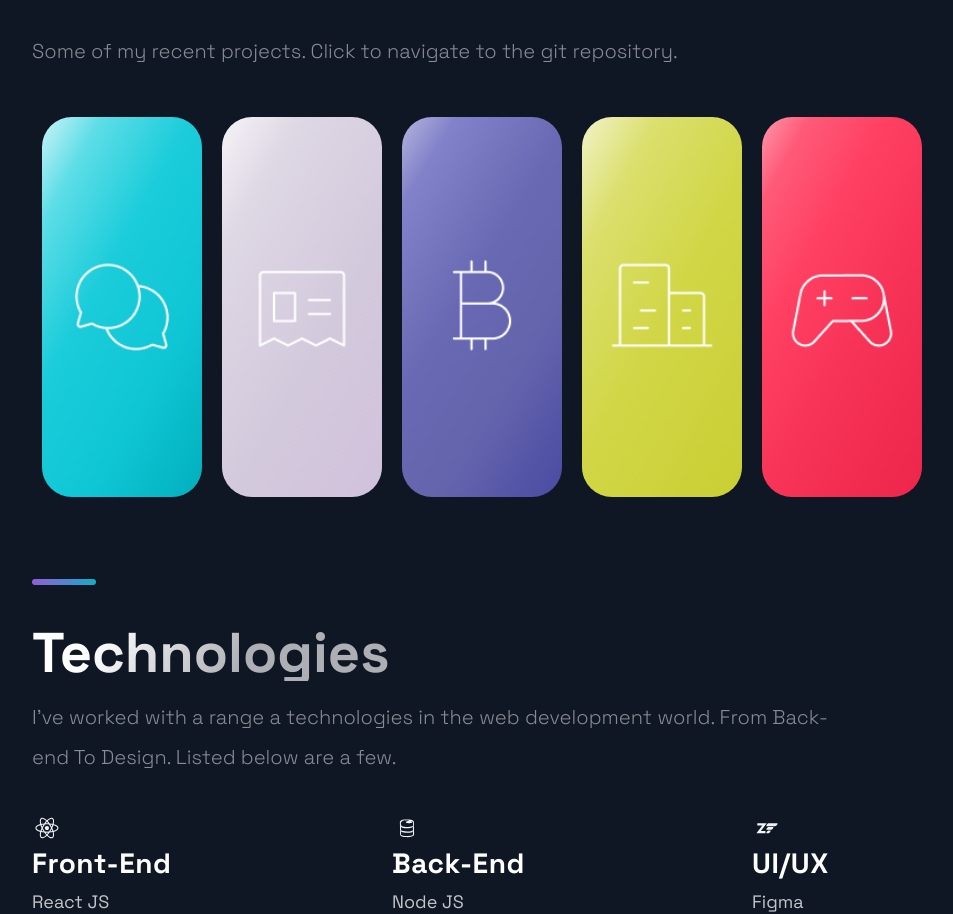
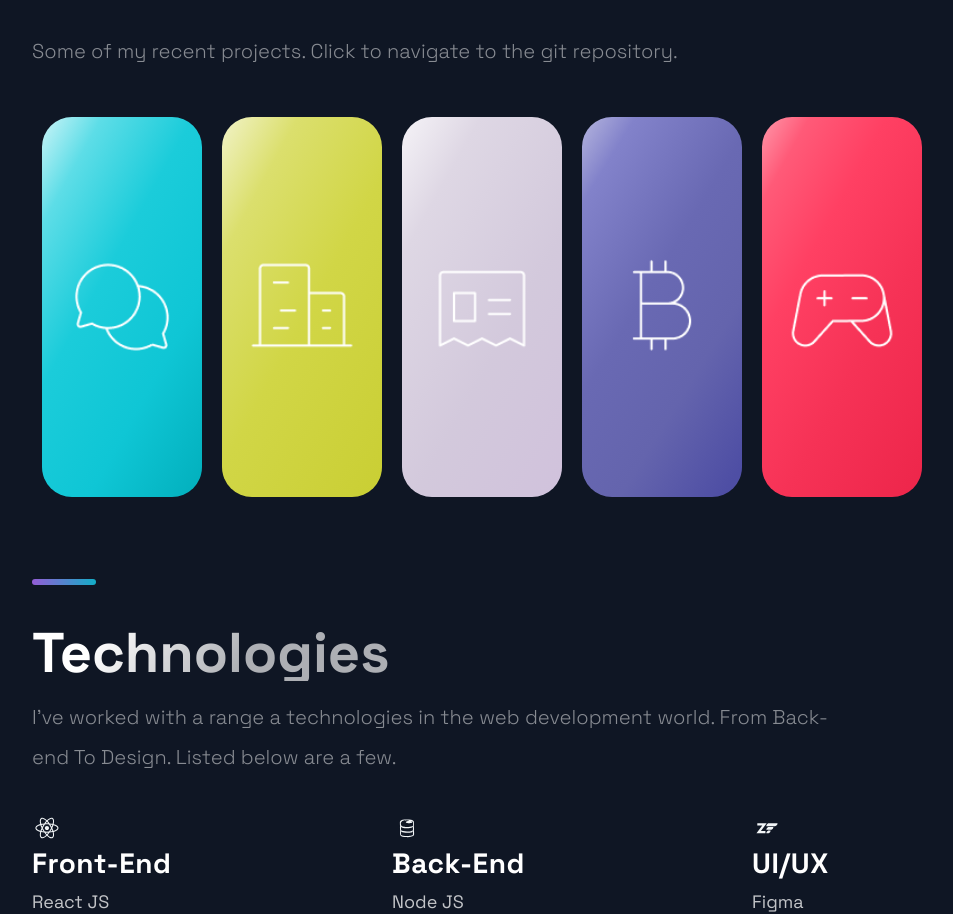
Before and after one commit to Beta-test-initiation/Portfolio, a Next.js app: page / in a window 1280 px wide. Shown: the part 797-1711 px from the top of the page, without its empty margins (88-1041 px from the left). Built offline with nearby package versions, Linux system fonts and the light colour scheme.

Commit message:
Update constants.js

```diff
--- a/src/constants/constants.js
+++ b/src/constants/constants.js
@@ -11,13 +11,24 @@ export const projects = [
     background: 'linear-gradient(119.24deg, #FFFFFF -7.64%, #5DDDE7 16.16%, #1BCCDA 40.55%, #0FC6D5 69.57%, #00ACB9 103.82%);',
   },
   {
+    title: 'Codex',
+    description: "This is a code repository for the corresponding video tutorial. In this video, we will create a full Realtime Chat Application",
+    image: '/images/real-estate-app.jpg',
+    tags: ['React', 'OpenAi', 'Nodemon', 'Vite'],
+    source: 'https://google.com',
+    visit: 'https://codex-beta-test-initiation.vercel.app/',
+    id: 1,
+    icon:'/images/Buildings.png',
+    background: 'linear-gradient(118.78deg, #FFFFFF -12.55%, #DBDF6D 20.7%, #D1D646 52.28%, #C9CE32 103.78%);',
+  },
+  {
     title: 'Blog app',
     description:"While building it you're going to learn many advanced React & JavaScript topics, as well as how to use Stripe for card transactions. On top of that, at the end of the video, you will have this unique and complex webshop app that you will be able to add to your portfolio. And trust me, e-commerce applications are impressive.",
     image: '/images/blog-app.jpg',
     tags: ['Next Js', 'GraphCMS', 'GraphQL', 'Tailwind CSS'],
     source: 'https://google.com',
     visit: 'https://github.com/Beta-test-initiation/Blog-app',
-    id: 1,
+    id: 2,
     icon:'/images/NewspaperClipping.png',
     background: 'linear-gradient(119.47deg, #FFFFFF -8.88%, #DED7E4 21.06%, #D3C9DC 60.4%, #D0C1DC 103.85%);',
   },
@@ -28,21 +39,11 @@ export const projects = [
       tags: ['React', 'Redux', 'Ant-design'],
     source: 'https://google.com',
     visit: 'https://github.com/Beta-test-initiation/Crypto-app',
-    id: 2,
+    id: 3,
     icon:'/images/CurrencyBtc.png',
     background: ' linear-gradient(121.69deg, #FFFFFF -14.82%, #C0C0E3 -2.84%, #8282CA 13.61%, #6969B3 43.66%, #6464AD 68.92%, #4E4EA4 94.98%);',
   },
-  {
-    title: 'Real Estate Finder',
-    description: "This is a code repository for the corresponding video tutorial. In this video, we will create a full Realtime Chat Application",
-    image: '/images/real-estate-app.jpg',
-    tags: ['React', 'Next JS', 'Chakra-UI'],
-    source: 'https://google.com',
-    visit: 'https://github.com/Beta-test-initiation/real-estate-finder',
-    id: 3,
-    icon:'/images/Buildings.png',
-    background: 'linear-gradient(118.78deg, #FFFFFF -12.55%, #DBDF6D 20.7%, #D1D646 52.28%, #C9CE32 103.78%);',
-  },
+
   {
     title: 'Chess',
     description: "This is a code repository for the corresponding video tutorial. In this video, we will create a full Realtime Chat Application",
```
